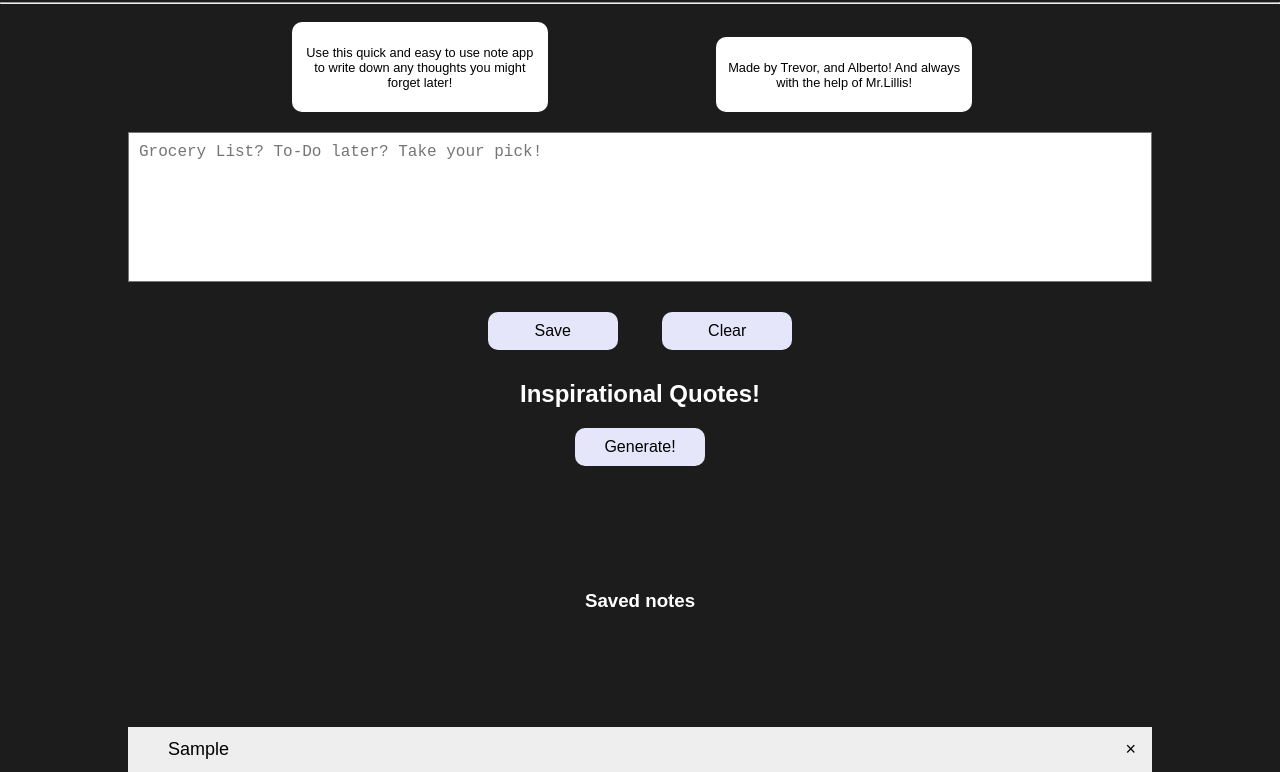
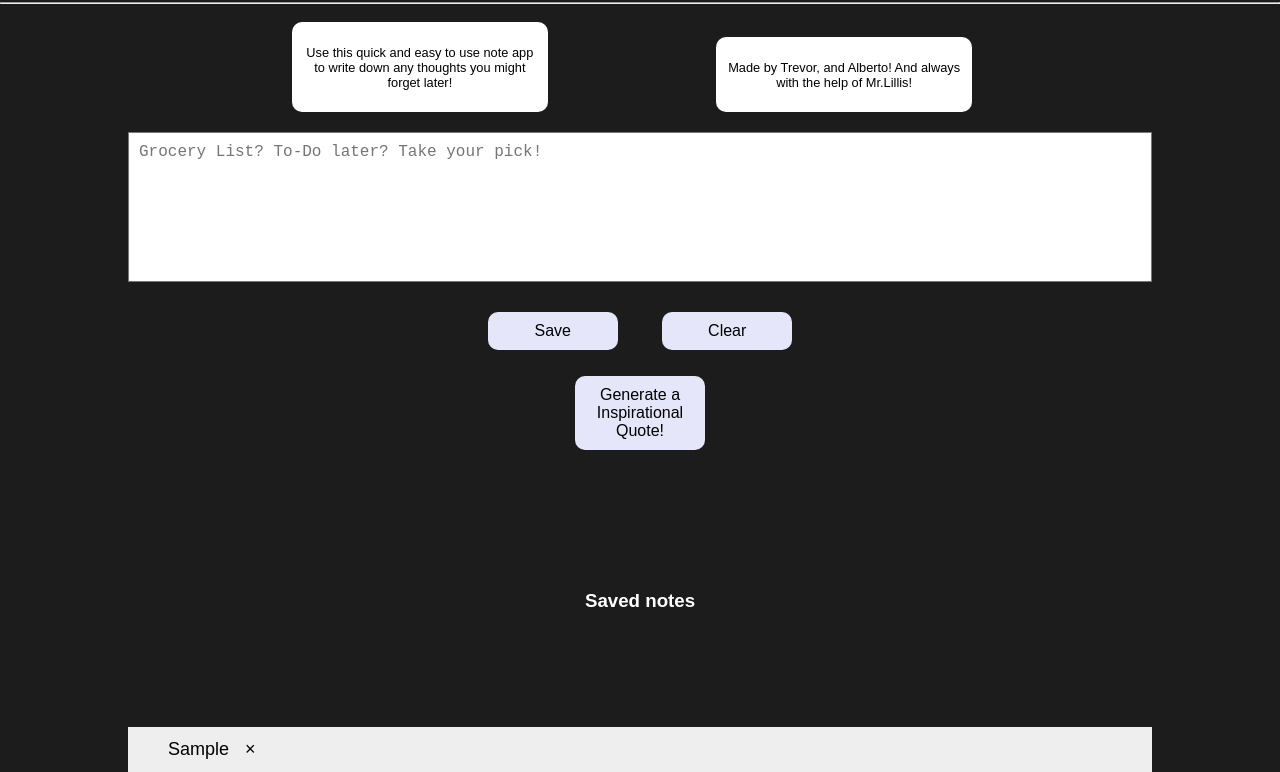
Before and after one commit to Twaters623/noteProject, a plain HTML site: page index.html in a window 1280 px wide. Both pictures are taken after typing "Sample" into the empty fields and a click on the button "Save". Shown: the part 81-853 px from the top of the page. Drawn offline with Linux system fonts and the light colour scheme.

Commit message:
revamped

```diff
--- a/index.html
+++ b/index.html
@@ -42,9 +42,11 @@
         <button class="delete-button" onclick="clearElement()">Clear</button>
       </div>
       <div id="quotes">
-        <h2 style="color: white">Inspirational Quotes!</h2>
+        <!-- <h2 style="color: white">Inspirational Quotes!</h2> -->
         <p id="quoteSpace" style="color: white"></p>
-        <button id="quoteButton" type="button">Generate!</button>
+        <button id="quoteButton" type="button">
+          Generate a Inspirational Quote!
+        </button>
       </div>
 
       <div class="notespace">
--- a/script.js
+++ b/script.js
@@ -23,32 +23,25 @@ window.onload = function () {
   let savedNotes = localStorage.getItem("savedNotes");
   if (savedNotes) {
     document.querySelector("#myNotes").innerHTML = savedNotes;
-    addCloseButtons(); // Add close buttons to loaded notes
+    addCloseButton(); // Add close buttons to loaded notes
   }
 };
 
-// experiment
-function addCloseButtons() {
+function addCloseButton() {
   let nodeList = document.querySelectorAll("#myNotes li");
   nodeList.forEach((item) => {
-    addCloseButton(item);
-  });
-}
-
-// add close buttons
-function addCloseButton(note) {
     let span = document.createElement("span");
     let text = document.createTextNode("\u00D7"); // x unicode
     span.className = "close";
     span.appendChild(text);
-  note.appendChild(span);
+    item.appendChild(span);
     span.onclick = function () {
       let div = this.parentElement;
       div.style.display = "none";
       saveNotesToLocalStorage(); // update local storage after note deletion
     };
+  });
 }
-
 //  note text
 function newElement() {
   let inputvalue = document.querySelector("#myInput").value;
@@ -67,7 +60,7 @@ function createNote(noteContent) {
   let savedNote = document.createTextNode(noteContent);
   li.appendChild(savedNote);
   document.querySelector("#myNotes").appendChild(li);
-  addCloseButton(li); // Add close button to the new note
+  addCloseButton();
 }
 
 // local storage
--- a/style.css
+++ b/style.css
@@ -51,7 +51,6 @@ header {
 .notespace {
   margin-top: 20vh;
 }
-
 
 .save-button {
   padding: 10px;
@@ -117,7 +116,7 @@ ul li {
 }
 
 .close {
-  position: absolute;
+  /* position: absolute; */
   right: 0;
   top: 0;
   padding: 12px 16px 12px 16px;
```
Lines whose indentation alone changed are shown as unchanged.
